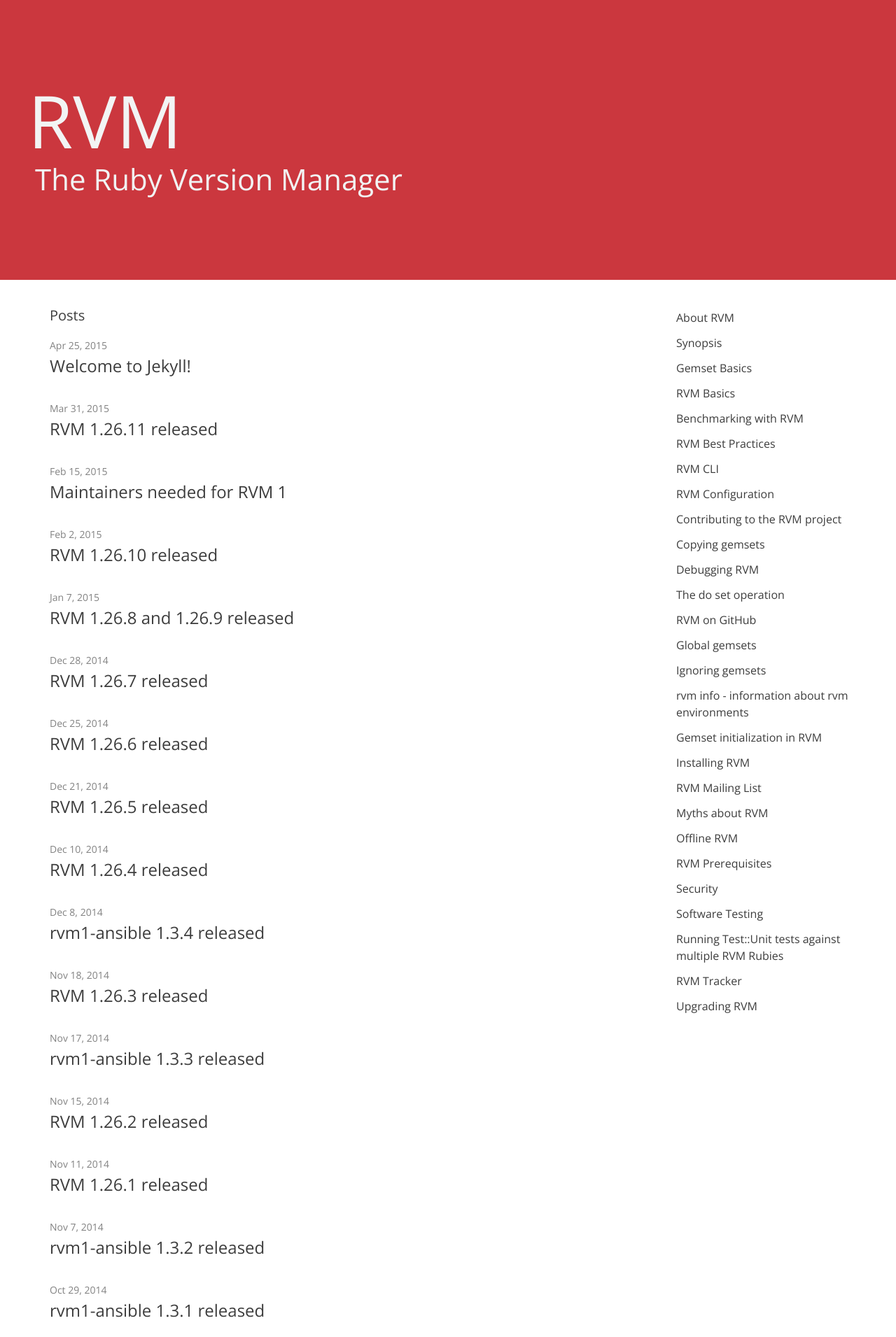
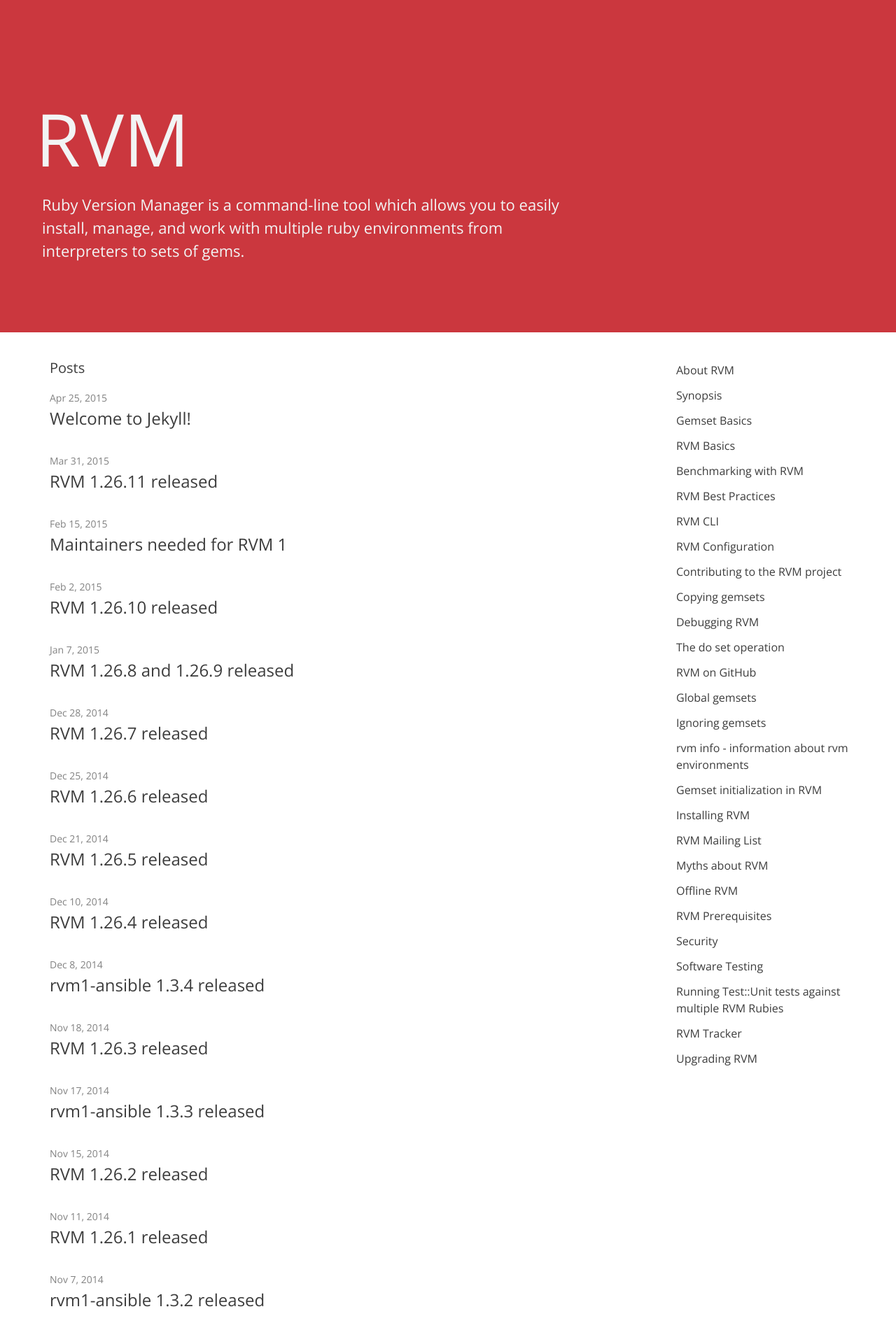
Before and after one commit to digideskio/rvm_site, a Jekyll site: the page built from index.html, in a window 1280 px wide. Shown: the top 1911 px of the page at 70% size. Built offline with Jekyll 4.4.1, drawn with Linux system fonts in a browser that asks for light colours; Markdown is read by kramdown in place of the engine named in the settings.

Commit message:
Improve responsive layout

```diff
--- a/_includes/header.html
+++ b/_includes/header.html
@@ -1,10 +1,12 @@
 <header class="l-header">
   <div class="wrapper">
-    <a href="{{ site.url }}">
-      <h1 class="l-header__logotype">{{ site.title }}</h1>
-      <img class="logo" src="/assets/rvm_logo.png" rel="{{ site.title }}"/>
-    </a>
+    <div class="l-header__banner">
+      <a class="l-header__logotype-container" href="{{ site.url }}">
+        <h1 class="l-header__logotype">{{ site.title }}</h1>
+        <img class="logo" src="/assets/logo.png" rel="{{ site.title }}"/>
+      </a>
 
-    <p class="l-header__tagline">The Ruby Version Manager</p>
+      <p class="l-header__tagline">Ruby Version Manager is a command-line tool which allows you to easily install, manage, and work with multiple ruby environments from interpreters to sets of gems.</p>
+    </div>
   </div>
 </header>
--- a/_sass/components/_nav.scss
+++ b/_sass/components/_nav.scss
@@ -2,6 +2,10 @@
   @include column(12);
 
   @include respond-to($mq-m) {
+    @include column(4);
+  }
+
+  @include respond-to($mq-l) {
     @include column(3);
     @include push(2);
   }
--- a/_sass/layout/_article.scss
+++ b/_sass/layout/_article.scss
@@ -2,6 +2,10 @@
   @include column(12);
 
   @include respond-to($mq-m) {
+    @include column(8);
+  }
+
+  @include respond-to($mq-l) {
     @include column(7);
   }
 }
--- a/_sass/layout/_header.scss
+++ b/_sass/layout/_header.scss
@@ -1,22 +1,45 @@
 .l-header {
   background-color: $color-mahogany;
-  min-height: unit(400);
   margin-bottom: unit(36);
 }
 
+.l-header__banner {
+  @include column(12);
+}
+
+.l-header__logotype-container {
+  display: block;
+  margin-top: unit(46);
+
+  @include respond-to($mq-m) {
+    margin-top: unit(120);
+    font-size: unit(104);
+  }
+}
+
 .l-header__logotype {
-  font-size: unit(104);
+  font-size: unit(42);
   line-height: 1;
-  font-weight: 300;
+  font-weight: 400;
   color: $color-concrete;
-  margin-top: unit(120);
-  margin-bottom: 0;
+  margin-bottom: unit(16);
+  display: inline-block;
+  margin-left: -0.8%;
+
+  @include respond-to($mq-m) {
+    font-size: unit(104);
+  }
 }
 
 
 .l-header__tagline {
-  font-size: unit(42);
   font-weight: 300;
   color: $color-concrete;
-  padding-left: unit(10);
+  max-width: unit(780);
+  margin-bottom: unit(36);
+
+  @include respond-to($mq-m) {
+    font-size: unit(22);
+    margin-bottom: unit(100);
+  }
 }
--- a/_sass/lib/_grid.scss
+++ b/_sass/lib/_grid.scss
@@ -1,5 +1,5 @@
-$column-width: 60px;
-$gutter-width: 40px;
+$column-width: 60;
+$gutter-width: 40;
 $columns: 12;
 
 // Utility function
@@ -8,10 +8,6 @@
 }
 
 $total-width: 100%; // Set $total-width to 100% for a fluid layout
-
-// Uncomment these two lines and the star-hack width/margin lines below to enable sub-pixel fix for IE6 & 7. See http://tylertate.com/blog/2012/01/05/subpixel-rounding.html
-// $min-width: 999999;
-// $correction: 0.5 / $min-width * 100;
 
 body {
 	width: 100%;
@@ -22,8 +18,6 @@
 	display: block;
 	width: $total-width*(($gutter-width + gridsystem-width($columns))/gridsystem-width($columns));
 	margin: 0 $total-width*((($gutter-width*.5)/gridsystem-width($columns))*-1);
-	// *width: $total-width*(($gutter-width + gridsystem-width($columns))/gridsystem-width($columns))-$correction;
-	// *margin: 0 $total-width*((($gutter-width*.5)/gridsystem-width($columns))*-1)-$correction;
 	@include clearfix();
 }
 
@@ -32,8 +26,6 @@
 	float: left;
 	width: $total-width*(((($gutter-width+$column-width)*$x)-$gutter-width) / gridsystem-width($columns));
 	margin: 0 $total-width*(($gutter-width*.5)/gridsystem-width($columns));
-	// *width: $total-width*(((($gutter-width+$column-width)*$x)-$gutter-width) / gridsystem-width($columns))-$correction;
-	// *margin: 0 $total-width*(($gutter-width*.5)/gridsystem-width($columns))-$correction;
 }
 
 @mixin push($offset:1) {
```
